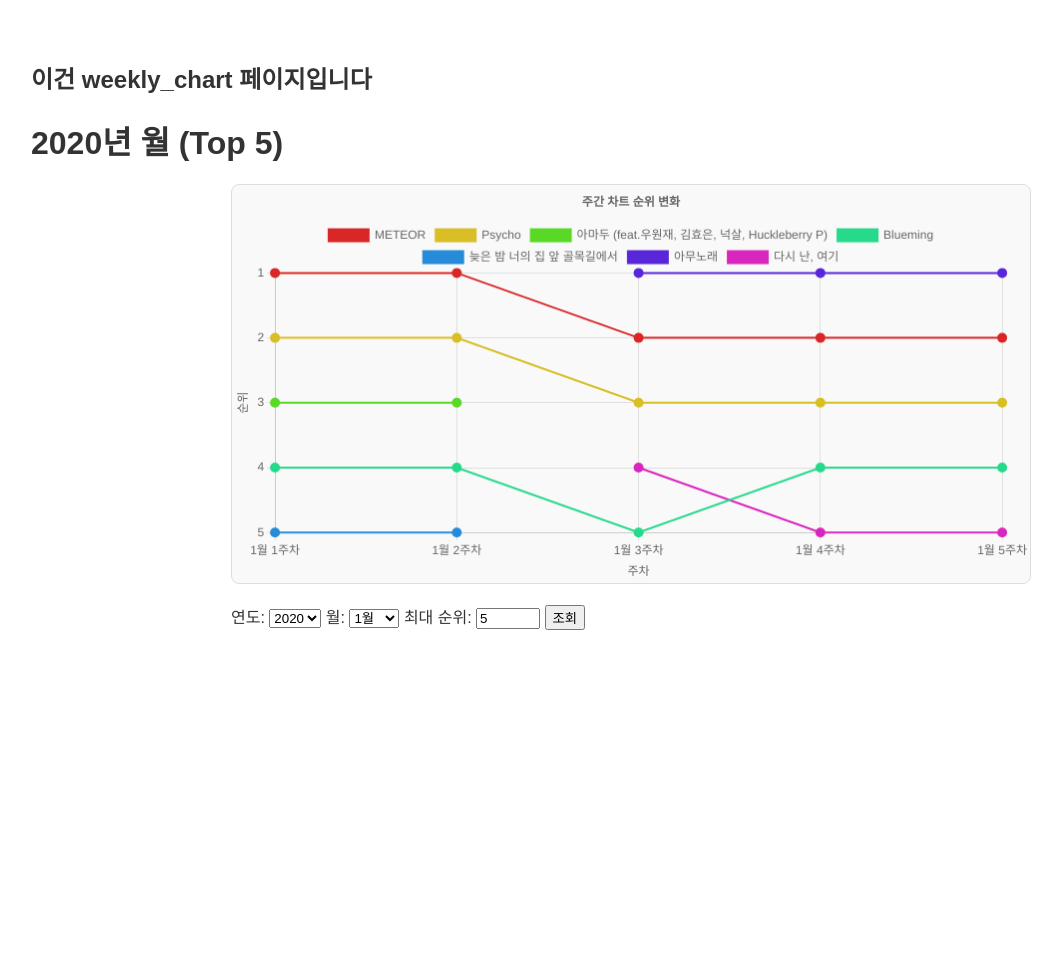
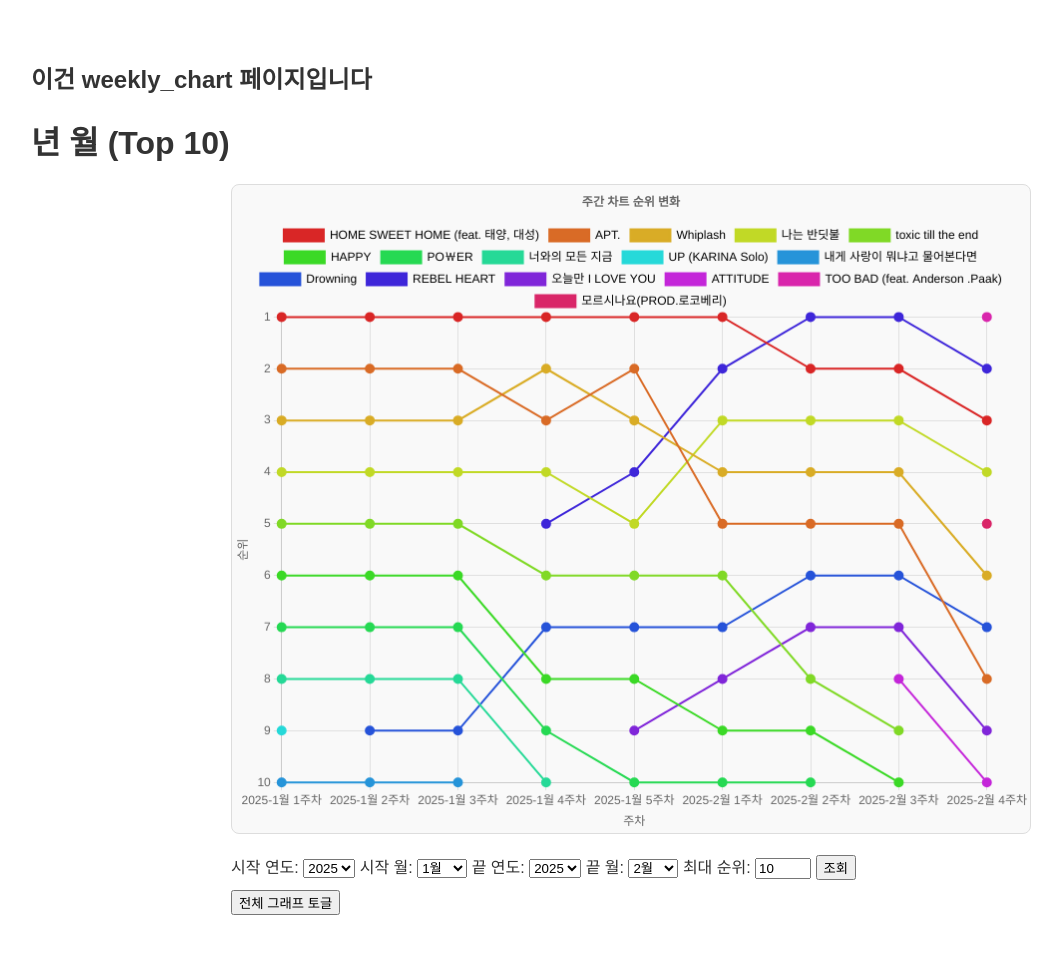
Before and after one commit to DE7-Bitstream/project-1, a Django app: page /weekly-chart/ in a window 1280 px wide. Shown: the part 234-1209 px from the top of the page, without its empty margins (9-1071 px from the left). Before the commit the page ends 864 px from the top, so only its background shows below. Run offline with Django 5.2, Linux system fonts and the light colour scheme; data comes from the database, SQL or seed files in the repository.

Commit message:
[Feat] 사용자 입력 시작연도-월 ~ 끝연도-월

```diff
--- a/weekly_chart/static/weekly_chart/js/weekly_chart.js
+++ b/weekly_chart/static/weekly_chart/js/weekly_chart.js
@@ -1,8 +1,43 @@
-// 모든 주차 라벨 추출 및 정렬
+// 입력 검증
+document.getElementById('filterForm').addEventListener('submit', function(e){
+    const MAX_MONTHS = 12;
+    const MAX_RANK = 30;
+    ////////////////////
+
+    const startYear = parseInt(document.getElementById('start_year').value);
+    const startMonth = parseInt(document.getElementById('start_month').value);
+    const endYear = parseInt(document.getElementById('end_year').value);
+    const endMonth = parseInt(document.getElementById('end_month').value);
+    const maxRank = parseInt(document.getElementById('max_rank').value);
+
+
+    if ((startYear > endYear) || (startYear === endYear && startMonth > endMonth)) {
+        alert("시작 연도/월이 끝 연도/월보다 늦습니다.");
+        e.preventDefault();
+        return;
+    }
+
+    const monthsDiff = (endYear - startYear) * 12 + (endMonth - startMonth + 1);
+    if (monthsDiff > MAX_MONTHS) {
+        alert(`최대 ${MAX_MONTHS}개월까지 조회 가능합니다.`);
+        e.preventDefault();
+        return;
+    }
+
+    if (maxRank > MAX_RANK) {
+        alert(`최대 순위는 ${MAX_RANK}까지만 조회 가능합니다.`);
+        e.preventDefault();
+        return;
+    }
+});
+
+///////////////////////
+//// 차트 관련 함수   ////
+///////////////////////
+// 모든 주차 라벨 추출 및 정렬 ()
 function extractAndSortLabels(songData) {
     const allLabelsSet = new Set();
     Object.values(songData).forEach(song => song.x.forEach(label => allLabelsSet.add(label)));
-
     return Array.from(allLabelsSet).sort((a, b) => {
         const [am, aw] = a.match(/\d+/g).map(Number);
         const [bm, bw] = b.match(/\d+/g).map(Number);
@@ -15,7 +50,6 @@
     const colors = [];
     const saturation = 70;
     const lightness = 50;
-
     for (let i = 0; i < n; i++) {
         const hue = Math.round((360 / n) * i);
         colors.push(`hsl(${hue}, ${saturation}%, ${lightness}%)`);
@@ -28,9 +62,9 @@
     return Object.entries(songData).map(([song, data], idx) => {
         const songMap = Object.fromEntries(data.x.map((label, i) => [label, data.y[i]]));
         const alignedData = xLabels.map(label => songMap[label] ?? null);
-
         return {
             label: song,
+            artist: data.artist,
             data: alignedData,
             borderColor: colors[idx],
             backgroundColor: colors[idx],
@@ -42,41 +76,99 @@
     });
 }
 
-// 차트 그리기
+// 차트 높이 동적 설정
+function setDynamicChartHeight(canvasId, totalRanks) {
+    const baseHeight = 400; // 기본 높이
+    const extraHeightPerRank = 25; // rank 1개당 추가 높이
+    const canvas = document.getElementById(canvasId);
+    canvas.style.height = (baseHeight + extraHeightPerRank * totalRanks) + "px";
+}
+
+// 차트 렌더링
 function renderWeeklyChart(songData, canvasId) {
     const xLabels = extractAndSortLabels(songData);
     const totalSongs = Object.keys(songData).length;
+
+    const maxRank = Math.max(...Object.values(songData).flatMap(d => d.y));
+    setDynamicChartHeight(canvasId, maxRank);
+
     const colors = generateDistinctColors(totalSongs);
     const datasets = createDatasets(songData, xLabels, colors);
 
     const ctx = document.getElementById(canvasId).getContext('2d');
-    new Chart(ctx, {
+
+    const chart = new Chart(ctx, {
         type: 'line',
         data: { labels: xLabels, datasets },
         options: {
             responsive: true,
             maintainAspectRatio: false,
             scales: {
-                y: {
-                    reverse: true,
-                    title: { display: true, text: '순위' },
-                    ticks: { stepSize: 1 }
-                },
+                y: { reverse: true, title: { display: true, text: '순위' }, ticks: { stepSize: 1 } },
                 x: { title: { display: true, text: '주차' } }
             },
             plugins: {
                 title: { display: true, text: '주간 차트 순위 변화' },
-                legend: { position: 'top' },
+                legend: {
+                    position: 'top',
+                    labels: {
+                        generateLabels: function(chart) {
+                            const datasets = chart.data.datasets;
+                            return datasets.map((dataset, i) => {
+                                const meta = chart.getDatasetMeta(i);
+                                const hidden = meta.hidden; // 현재 숨김 여부
+                                return {
+                                    text: dataset.label,
+                                    fillStyle: dataset.borderColor,
+                                    strokeStyle: dataset.borderColor,
+                                    lineWidth: dataset.borderWidth,
+                                    hidden: false,
+                                    fontColor: hidden ? 'darkgray' : '#000', // 숨김이면 글자색 회색
+                                    datasetIndex: i,
+                                };
+                            });
+                        }
+                    },
+
+                    onClick: (e, legendItem, legend) => {
+                        const index = legendItem.datasetIndex;
+                        const meta = legend.chart.getDatasetMeta(index);
+                        meta.hidden = !meta.hidden; // meta.hidden 기준으로 토글
+                        legend.chart.update();
+                    }
+                },
                 tooltip: {
                     callbacks: {
-                        label: context => `${context.dataset.label} | 순위: ${context.raw ?? '순위 없음'}`
+                        label: context => `${context.dataset.label} - ${context.dataset.artist} | 순위: ${context.raw ?? '순위 없음'}`
                     }
                 }
-            }
+            },
+            interaction: { mode: 'nearest', intersect: true },
         }
+    });
+    // 포인트 클릭
+    ctx.canvas.addEventListener('click', (event) => {
+        const points = chart.getElementsAtEventForMode(event, 'nearest', { intersect: true }, true);
+        if (points.length) {
+            const datasetIndex = points[0].datasetIndex;
+            const meta = chart.getDatasetMeta(datasetIndex);
+            meta.hidden = !meta.hidden; // meta.hidden 기준으로 토글
+            chart.update();
+        }
+    });
+
+    // 전체 토글 버튼
+    const toggleBtn = document.getElementById('toggleAllBtn');
+    toggleBtn.addEventListener('click', () => {
+        // 하나라도 숨겨져 있으면 전체 표시, 아니면 전체 숨김
+        const anyHidden = chart.data.datasets.some((dataset, idx) => chart.getDatasetMeta(idx).hidden);
+        chart.data.datasets.forEach((dataset, idx) => {
+            const meta = chart.getDatasetMeta(idx);
+            meta.hidden = !anyHidden; // meta.hidden 기준
+        });
+        chart.update();
     });
 }
 
-// 실행
 const songData = JSON.parse(document.getElementById("song-data").textContent);
 renderWeeklyChart(songData, 'weeklyChart');
--- a/weekly_chart/templates/weekly_chart/weekly_chart.html
+++ b/weekly_chart/templates/weekly_chart/weekly_chart.html
@@ -7,39 +7,54 @@
     <h1>{{ year }}년 {{ month }}월 (Top {{ max_rank }})</h1>
 
     <!-- 캔버스 -->
-    <div class="chart-container" style="height: 400px; max-width: 800px; margin: 0 auto;">
+    <div class="chart-container" style="max-width: 800px; margin: 0 auto;">
         <canvas id="weeklyChart"></canvas>
     </div>
 
+
     <!-- Form -->
     <div style="max-width: 800px; margin: 20px auto;">
-        <form method="get" action="{% url 'weekly_chart' %}">
-            <!-- 연도 선택 -->
-            <label for="year">연도:</label>
-            <select name="year" id="year">
+        <form method="get" action="{% url 'weekly_chart' %}" id="filterForm">
+            <!-- 시작 연도/월 -->
+            <label>시작 연도:</label>
+            <select name="start_year" id="start_year">
                 {% for y in year_list %}
-                    <option value="{{ y }}" {% if year == y %}selected{% endif %}>
-                        {{ y }}
-                    </option>
+                    <option value="{{ y }}" {% if start_year == y %}selected{% endif %}>{{ y }}</option>
+                {% endfor %}
+            </select>
+            <label>시작 월:</label>
+            <select name="start_month" id="start_month">
+                {% for m in month_list %}
+                    <option value="{{ m }}" {% if start_month == m %}selected{% endif %}>{{ m }}월</option>
                 {% endfor %}
             </select>
 
-            <!-- 월 선택 -->
-            <label for="month">월:</label>
-            <select name="month" id="month">
+            <!-- 끝 연도/월 -->
+            <label>끝 연도:</label>
+            <select name="end_year" id="end_year">
+                {% for y in year_list %}
+                    <option value="{{ y }}" {% if end_year == y %}selected{% endif %}>{{ y }}</option>
+                {% endfor %}
+            </select>
+            <label>끝 월:</label>
+            <select name="end_month" id="end_month">
                 {% for m in month_list %}
-                    <option value="{{ m }}" {% if month == m %}selected{% endif %}>
-                        {{ m }}월
-                    </option>
+                    <option value="{{ m }}" {% if end_month == m %}selected{% endif %}>{{ m }}월</option>
                 {% endfor %}
             </select>
 
             <!-- 최대 순위 -->
-            <label for="max_rank">최대 순위:</label>
-            <input type="number" name="max_rank" id="max_rank" value="{{ max_rank }}" min="1" max="100">
+            <label>최대 순위:</label>
+            <input type="number" name="max_rank" id="max_rank" value="{{ max_rank }}" min="1" max="30">
 
             <button type="submit">조회</button>
         </form>
+
+        <!-- 전체 그래프 토글용 -->
+        <div style="max-width: 800px; margin: 10px auto;">
+            <button type="button" id="toggleAllBtn">전체 그래프 토글</button>
+        </div>
+
     </div>
 
     <!-- CSS -->
--- a/weekly_chart/views.py
+++ b/weekly_chart/views.py
@@ -6,46 +6,48 @@
 class WeeklyChartView(View):
     def get(self, request):
         # GET 파라미터
+        start_year = int(request.GET.get("start_year", 2025))
         start_month = int(request.GET.get("start_month", 1))
-        start_week = int(request.GET.get("start_week", 1))
-        end_month = int(request.GET.get("end_month", 1))
-        end_week = int(request.GET.get("end_week", 5))
-        max_rank = int(request.GET.get("max_rank", 5))
-        year = int(request.GET.get("year", 2020))
+        end_year = int(request.GET.get("end_year", 2025))
+        end_month = int(request.GET.get("end_month", 2))
+        max_rank = int(request.GET.get("max_rank", 10))  # 서버에서 최대 표시 rank 제한
 
-        # 월별 최대 주차 계산
-        month_max_week = {}
-        for m in range(1, 13):
-            max_week_entry = WeeklyChart.objects.filter(year=year, month=m).order_by('-week_number_in_month').first()
-            month_max_week[m] = max_week_entry.week_number_in_month if max_week_entry else 5
 
         # 데이터 필터링
         data = WeeklyChart.objects.filter(
-            year=year,
-            month__gte=start_month,
-            month__lte=end_month,
-            week_number_in_month__gte=start_week,
-            week_number_in_month__lte=end_week,
-            rank__lte=max_rank
-        ).order_by('month', 'week_number_in_month', 'rank')
+            rank__lte=max_rank  # max_rank 이하
+        ).filter(
+            year__gt=start_year # 시작 연도 이후
+        ) | WeeklyChart.objects.filter(
+            rank__lte=max_rank,
+            year=start_year,
+            month__gte=start_month # 시작 연도, 월 이후
+        )
+        data = data.filter(
+            year__lt=end_year # 종료 연도 이전
+        ) | data.filter(
+            year=end_year,
+            month__lte=end_month # 종료 연도, 월 이전
+        )
+
+        data = data.order_by('year', 'month', 'week_number_in_month', 'rank')
 
         # 곡별 데이터 구조화
-        song_data = defaultdict(lambda: {"x": [], "y": []})
+        song_data = defaultdict(lambda: {"x": [], "y": [], "artist": ""})
         for entry in data:
-            week_label = f"{entry.month}월 {entry.week_number_in_month}주차"
+            week_label = f"{entry.year}-{entry.month}월 {entry.week_number_in_month}주차"
             song_data[entry.song]["x"].append(week_label)
             song_data[entry.song]["y"].append(entry.rank)
+            song_data[entry.song]["artist"] = entry.artist
 
         context = {
             "song_data": song_data,
-            "year": year,
+            "start_year": start_year,
+            "start_month": start_month,
+            "end_year": end_year,
+            "end_month": end_month,
             "max_rank": max_rank,
-            "start_month": start_month,
-            "start_week": start_week,
-            "end_month": end_month,
-            "end_week": end_week,
             "year_list": list(range(2020, 2026)),
             "month_list": list(range(1, 13)),
-            "month_max_week": month_max_week,
         }
         return render(request, "weekly_chart/weekly_chart.html", context)
```
